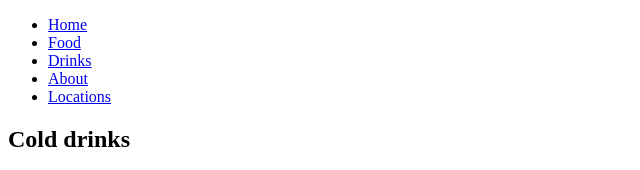
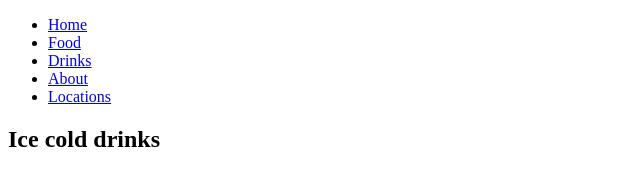
Before and after one commit to HampusEriksson/Webb1-Modul2-Ovning-Template, a plain HTML site: page drinks.html in a window 1280 px wide. Shown: the top 170 px of the page, 0-640 px from the left. Drawn offline with Linux system fonts and the light colour scheme.

Commit message:
Small update

```diff
--- a/drinks.html
+++ b/drinks.html
@@ -21,7 +21,7 @@
 
     <main>
       <section>
-        <h1>Cold drinks</h1>
+        <h1>Ice cold drinks</h1>
         <table>
           <tr>
             <th>Drink</th>
```
